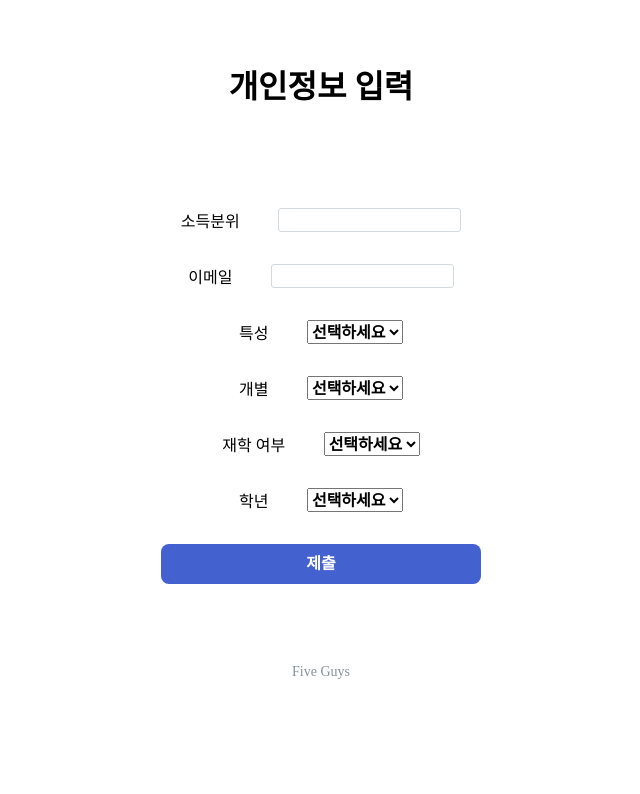
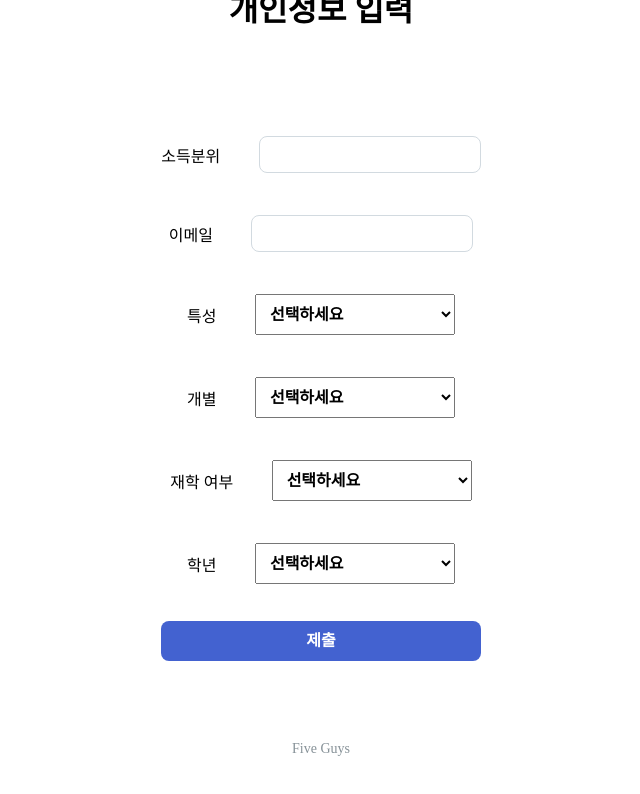
Before and after one commit to bluedragon-five/bluedragon-five-fe, a React (Vite) app: page /info in a window 1280 px wide. Shown: the top 794 px of the page, without its empty margins (319-959 px from the left). Built offline with nearby package versions, Linux system fonts and the light colour scheme; a web font is replaced by a local one.

Commit message:
feat: 메인 페이지에서 개인정보 입력 페이지로 가는 기능 구현

```diff
--- a/src/pages/MainPage/index.jsx
+++ b/src/pages/MainPage/index.jsx
@@ -2,8 +2,10 @@ import React, { useState } from 'react'
 import SearchingForm from './SearchingForm'
 import ScholarshipList from './ScholarshipList'
 import './style.css'
+import { useNavigate } from 'react-router-dom'
 
 const MainPage = () => {
+  const navigate = useNavigate();
   const [searchQuery, setSearchQuery] = useState('')
 
   return (
@@ -12,6 +14,9 @@ const MainPage = () => {
       <SearchingForm searchQuery={searchQuery} setSearchQuery={setSearchQuery} />
       <ScholarshipList searchQuery={searchQuery} />
       <small className="BodyS">Five Guys</small>
+      <button className="user__info__btn" onClick={() => navigate('/info')}>
+        <img src="/user-icon.png" alt="User" className="user-icon" />
+      </button>
     </div>
   )
 }
--- a/src/pages/MainPage/style.css
+++ b/src/pages/MainPage/style.css
@@ -6,3 +6,18 @@
     gap: 5vh;
     background-color: color(--color-white)
 }
+
+.user__info__btn {
+    position: fixed;
+    top: 5vh;
+    right: 5vw;
+    height: 5vh;
+    width: 5vw;
+    background: transparent;
+    cursor: pointer;
+}
+
+.user-icon {
+    height: 50px;
+    width: 50px;
+}
--- a/src/pages/PersonalPage/PersonalForm/index.jsx
+++ b/src/pages/PersonalPage/PersonalForm/index.jsx
@@ -58,7 +58,7 @@ const PersonalForm = () => {
       <label className="BodyR">
         <div className="income__wrapper">
           특성
-          <select className='BoldR' name="charac" value={formData.charac} onChange={handleChange} required>
+          <select className='select__input BoldR' name="charac" value={formData.charac} onChange={handleChange} required>
             <option value="">선택하세요</option>
             <option value="생활비">생활비</option>
             <option value="등록금">등록금</option>
@@ -69,7 +69,7 @@ const PersonalForm = () => {
       <label className="BodyR">
         <div className="income__wrapper">
           개별
-          <select className="BoldR" name="lesson" value={formData.lesson} onChange={handleChange} required>
+          <select className="select__input BoldR" name="lesson" value={formData.lesson} onChange={handleChange} required>
             <option value="">선택하세요</option>
             <option value="이공계">이공계</option>
             <option value="인문계">인문계</option>
@@ -80,7 +80,7 @@ const PersonalForm = () => {
       <label className="BodyR" >
         <div className="income__wrapper">
           재학 여부
-          <select className="BoldR" name="enrollment" value={formData.enrollment} onChange={handleChange} required>
+          <select className="select__input BoldR" name="enrollment" value={formData.enrollment} onChange={handleChange} required>
             <option value="">선택하세요</option>
             <option value="재학중">재학중</option>
             <option value="휴학중">휴학중</option>
@@ -91,7 +91,7 @@ const PersonalForm = () => {
       <label className="BodyR">
         <div className="income__wrapper">
           학년
-          <select className="BoldR" name="grade" defaultValue="" value={formData.grade} onChange={handleChange} required>
+          <select className="select__input BoldR" name="grade" defaultValue="" value={formData.grade} onChange={handleChange} required>
             <option value="">선택하세요</option>
             <option value="1학년">1학년</option>
             <option value="2학년">2학년</option>
--- a/src/pages/PersonalPage/PersonalForm/style.css
+++ b/src/pages/PersonalPage/PersonalForm/style.css
@@ -9,15 +9,28 @@
 .income__wrapper {
     display: flex;
     flex-direction: row;
+    align-items: center;
     gap: 3vw;
 }
 
 .income__input {
-    border-radius: 3px;
     border: 1px solid var(--color-gray-100);
+    border-radius: 8px;
+    padding: 10px;
+    margin: 5px 0;
+    width: 200px;
 }
 
 .email__input {
-    border-radius: 3px;
     border: 1px solid var(--color-gray-100);
+    border-radius: 8px;
+    padding: 10px;
+    margin: 5px 0;
+    width: 200px;
 }
+
+.select__input {
+    padding: 10px;
+    margin: 5px 0;
+    width: 200px;
+}
--- a/src/shared/constant.js
+++ b/src/shared/constant.js
@@ -1,5 +1,7 @@
 // API 요청 상수
-export const API_BASE_URL = 'http://3.37.76.244:8080'
+// mock
+export const API_BASE_URL='localhost:8080'
+// export const API_BASE_URL = 'http://3.37.76.244:8080'
 export const API_BASE_HEADERS = {
     'Content-Type': 'application/json',
 }
```
Also changed, not shown: public/user-icon.png (added).
